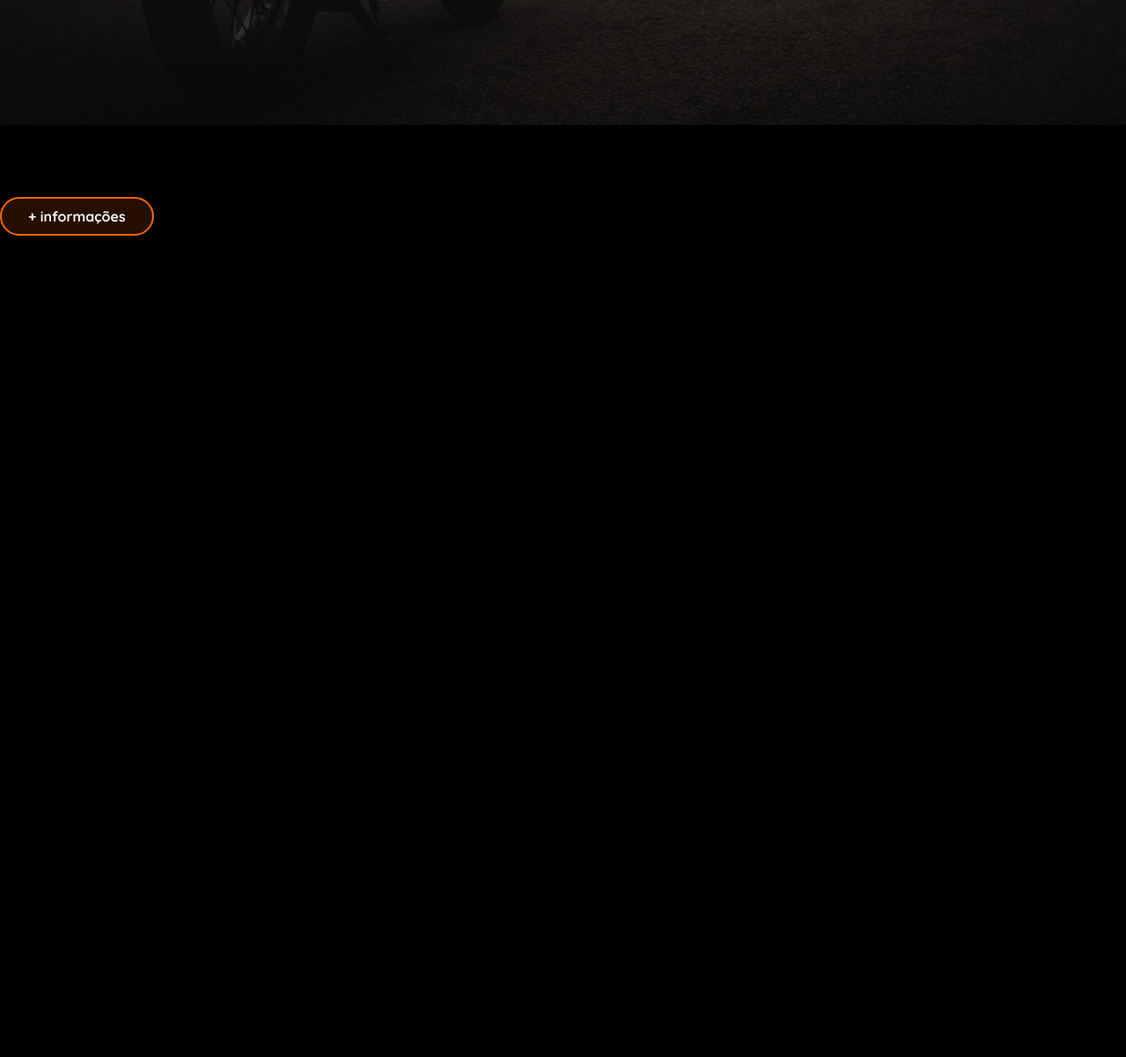
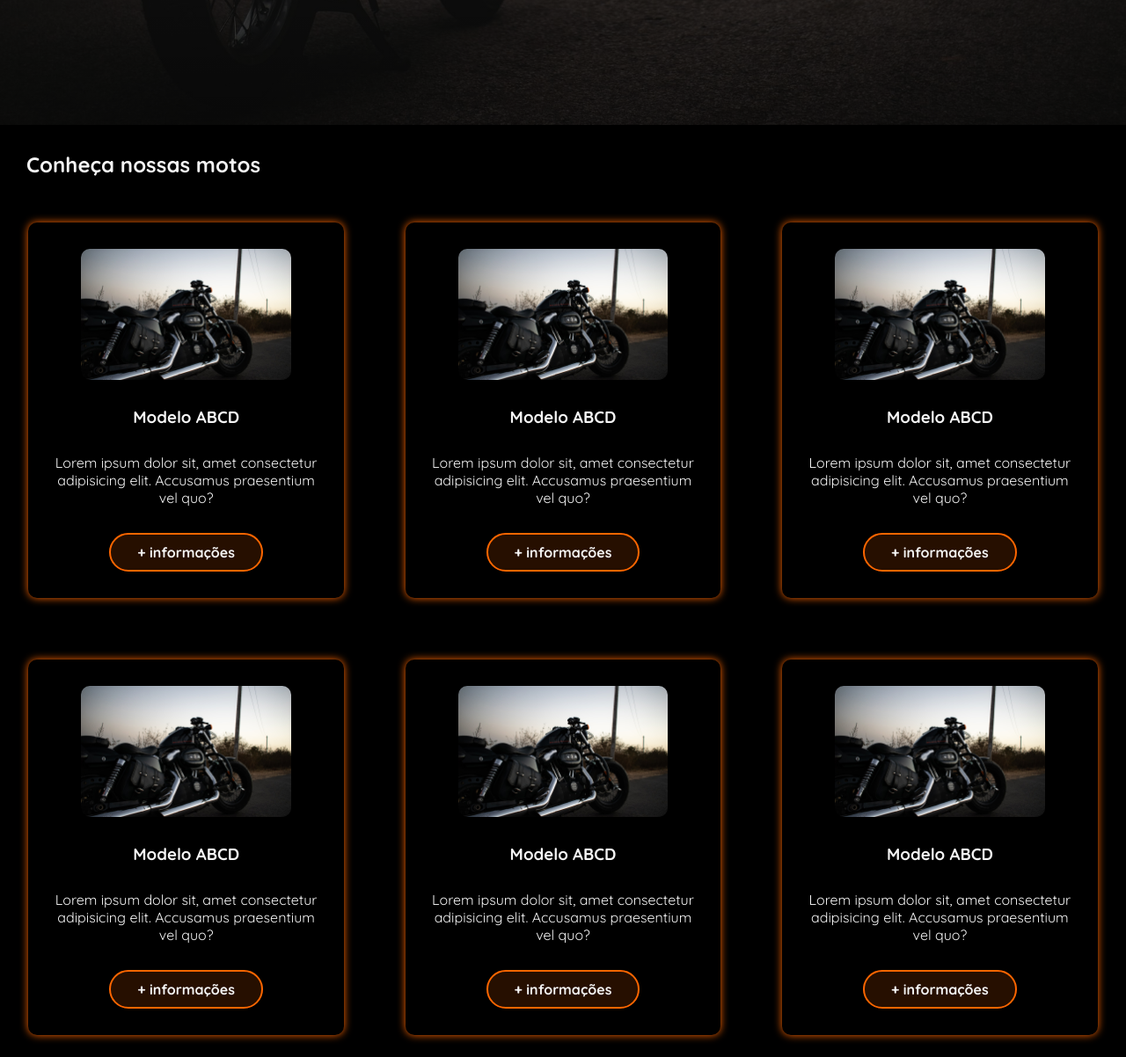
Before and after one commit to kaiohenriquess/projeto-hd, a plain HTML site: page index.html in a window 1280 px wide. Shown: the part 658-1860 px from the top of the page at 88% size. Before the commit the page ends 926 px from the top, so only its background shows below. Drawn offline with Linux system fonts and the light colour scheme.

Commit message:
feat: formata cards

```diff
--- a/css/style.css
+++ b/css/style.css
@@ -15,6 +15,11 @@
     padding: 0;
     box-sizing: border-box;
     font-family: "Quicksand", sans-serif;
+}
+
+html {
+    scroll-behavior: smooth;
+    scroll-padding-top: 30px;
 }
 
 body {
@@ -110,3 +115,52 @@ ul, ol {
         background-color: var(--color-orange);
     }
 }
+
+main h2 {
+    color: var(--color-light);
+    margin-block: 30px;
+    margin-left: 30px;
+    margin-bottom: 36px;
+}
+
+.grid-cards{
+    width: 100%;
+    color: var(--color-light);
+    display: flex;
+    flex-direction: row;
+    flex-wrap: wrap;
+    justify-content: center;
+    align-items: center;
+    gap: 30px;
+}
+
+.card{
+    width:28%;
+    display: flex;
+    flex-direction: column;
+    align-items: center;
+    justify-content: center;
+    gap: 30px;
+    /* border: solid var(--color-orange); */
+    box-shadow: 0px 0px 10px var(--color-orange);
+    padding: 30px;
+    margin: 20px;
+    border-radius: 10px;
+    text-align: center;
+    transition: .5s;
+    transform: translateY(-5px);
+
+    &:hover {
+        scale: 1.05;
+    }
+}
+
+.card img {
+    width: 80%;
+    border-radius: 10px;
+    transition: .3s;
+}
+
+.card:hover img {
+    scale: 1.1;
+}
--- a/index.html
+++ b/index.html
@@ -19,7 +19,7 @@
             <h1>Projeto<span>HD</span></h1>
             <nav>
                 <ul class="header-menu">
-                    <li><a href="">Motos</a></li>
+                    <li><a href="#cards">Motos</a></li>
                     <li><a href="">Galeria</a></li>
                 </ul>
             </nav>
@@ -36,12 +36,47 @@
      <!-- fim hero -->
 
      <!-- cards -->
-      <main>
+      <main id="cards">
         <h2>Conheça nossas motos</h2>
         <section class="grid-cards">
 
             <div class="card">
-                <img src="" alt="">
+                <img src="./images/motos/aarya-rashinkar-QWgJfq8-ve8-unsplash.jpg" alt="">
+                <h3>Modelo ABCD</h3>
+                <p>Lorem ipsum dolor sit, amet consectetur adipisicing elit. Accusamus praesentium vel quo?</p>
+                <a href="" class="btn">+ informações</a>
+
+            </div>
+            <div class="card">
+                <img src="./images/motos/aarya-rashinkar-QWgJfq8-ve8-unsplash.jpg" alt="">
+                <h3>Modelo ABCD</h3>
+                <p>Lorem ipsum dolor sit, amet consectetur adipisicing elit. Accusamus praesentium vel quo?</p>
+                <a href="" class="btn">+ informações</a>
+
+            </div>
+            <div class="card">
+                <img src="./images/motos/aarya-rashinkar-QWgJfq8-ve8-unsplash.jpg" alt="">
+                <h3>Modelo ABCD</h3>
+                <p>Lorem ipsum dolor sit, amet consectetur adipisicing elit. Accusamus praesentium vel quo?</p>
+                <a href="" class="btn">+ informações</a>
+
+            </div>
+            <div class="card">
+                <img src="./images/motos/aarya-rashinkar-QWgJfq8-ve8-unsplash.jpg" alt="">
+                <h3>Modelo ABCD</h3>
+                <p>Lorem ipsum dolor sit, amet consectetur adipisicing elit. Accusamus praesentium vel quo?</p>
+                <a href="" class="btn">+ informações</a>
+
+            </div>
+            <div class="card">
+                <img src="./images/motos/aarya-rashinkar-QWgJfq8-ve8-unsplash.jpg" alt="">
+                <h3>Modelo ABCD</h3>
+                <p>Lorem ipsum dolor sit, amet consectetur adipisicing elit. Accusamus praesentium vel quo?</p>
+                <a href="" class="btn">+ informações</a>
+
+            </div>
+            <div class="card">
+                <img src="./images/motos/aarya-rashinkar-QWgJfq8-ve8-unsplash.jpg" alt="">
                 <h3>Modelo ABCD</h3>
                 <p>Lorem ipsum dolor sit, amet consectetur adipisicing elit. Accusamus praesentium vel quo?</p>
                 <a href="" class="btn">+ informações</a>
```
